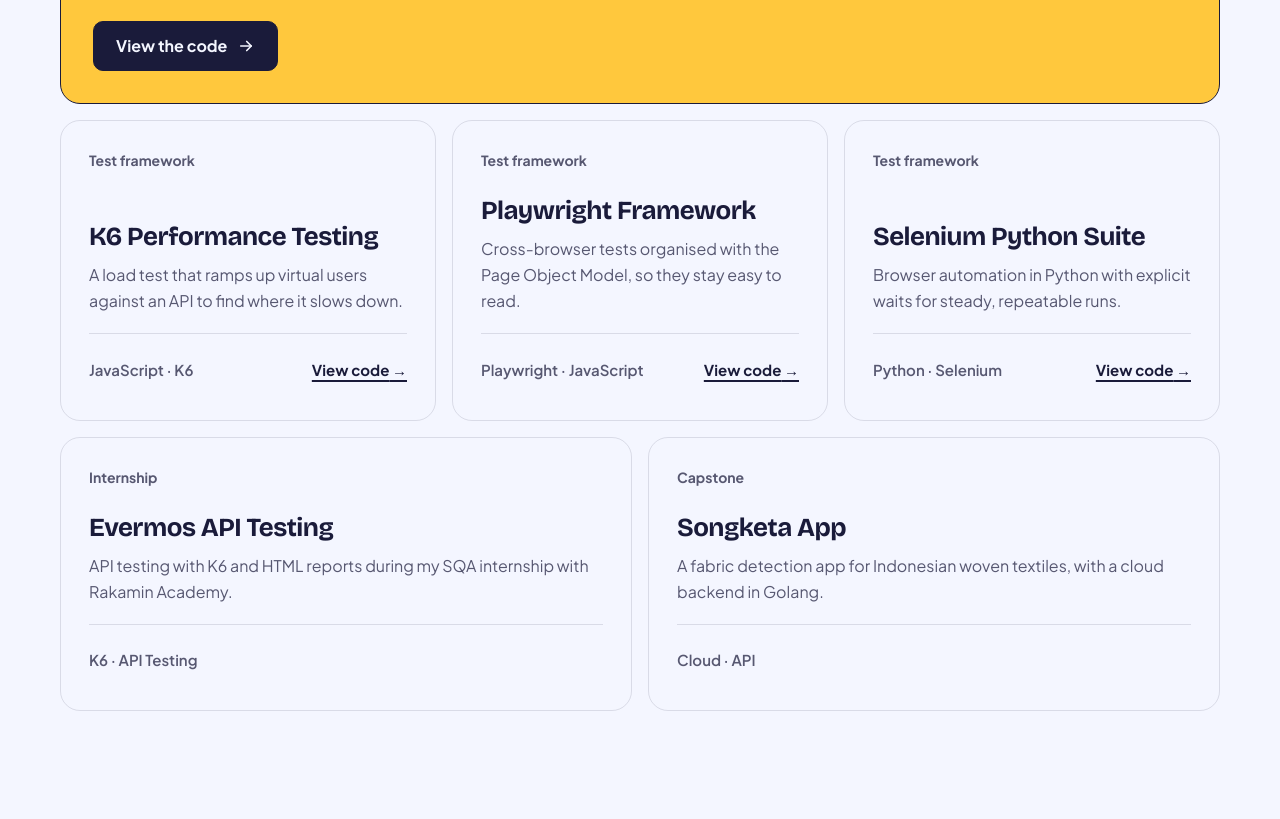
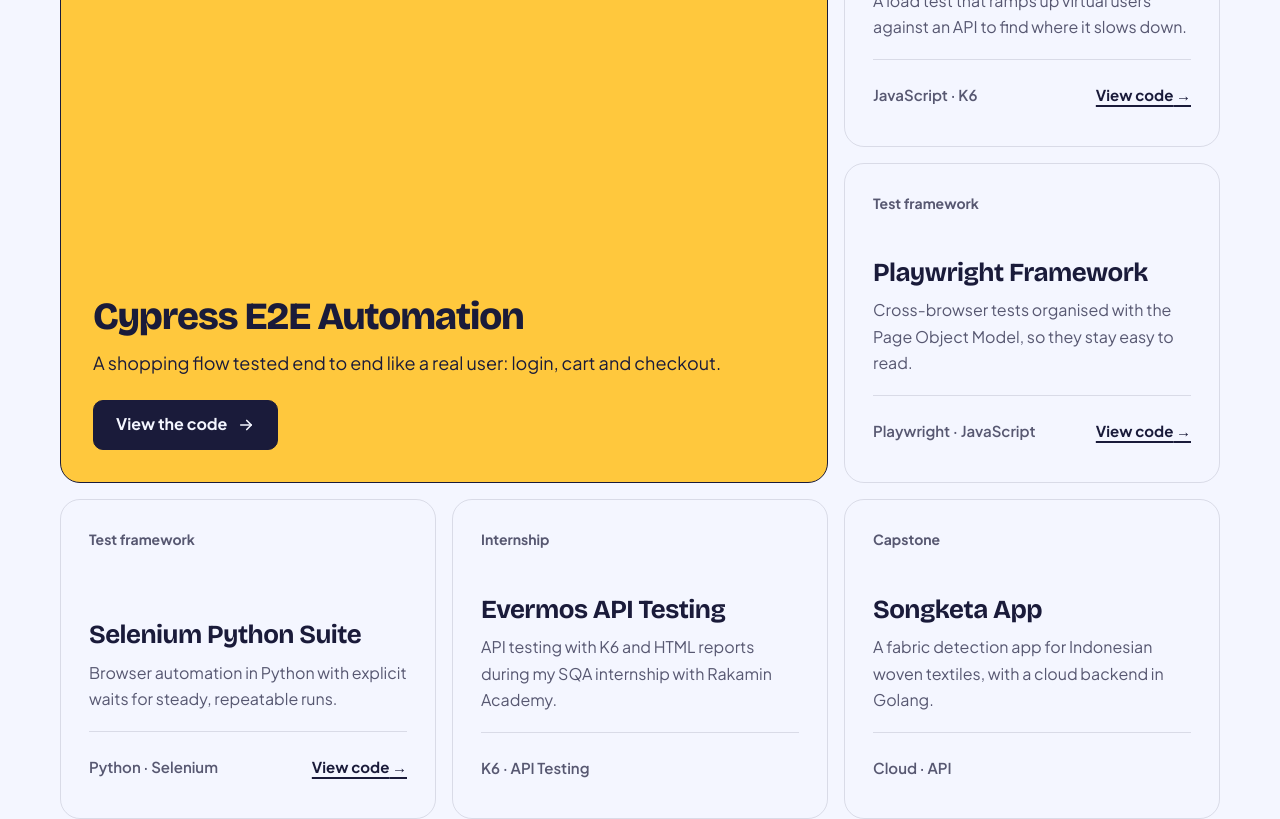
Before and after one commit to HyungMaulss/tegar-portfolio, a React (Vite) app: page / in a window 1280 px wide. Shown: the part 3040-3859 px from the top of the page. Built offline with nearby package versions, Linux system fonts and the light colour scheme.

Commit message:
Revert compact project cards; restore the 2x2 featured card
This reverts commit 3bcd2b6.

```diff
--- a/src/components/Projects.css
+++ b/src/components/Projects.css
@@ -22,6 +22,7 @@
 .card {
     display: flex;
     flex-direction: column;
+    min-height: 320px;
     padding: 28px;
     border-radius: var(--r-lg);
     border: 1px solid var(--line);
@@ -34,9 +35,9 @@
     box-shadow: 6px 6px 0 var(--ink);
 }
 
-/* Featured card runs the full row at its natural height, so it carries no empty space. */
 .card--feat {
-    grid-column: 1 / -1;
+    grid-column: span 2;
+    grid-row: span 2;
     padding: 32px;
     background: var(--sun);
     color: var(--on-sun);
@@ -131,32 +132,15 @@
     color: var(--muted);
 }
 
-/* Three columns on a 6-track grid: the last two cards share the final row instead of leaving a hole.
-   shortcut: assumes 5 non-featured projects, revisit the nth-last-child rule if that count changes. */
-@media (min-width: 1000px) {
-    .work__grid {
-        grid-template-columns: repeat(6, minmax(0, 1fr));
-    }
-
-    .card {
-        grid-column: span 2;
-    }
-
-    .card:nth-last-child(-n + 2) {
-        grid-column: span 3;
-    }
-
-    .card--feat {
-        grid-column: 1 / -1;
-    }
-}
-
 @media (max-width: 760px) {
     .card--feat {
+        grid-column: auto;
+        grid-row: auto;
         padding: 24px;
     }
 
     .card {
+        min-height: 0;
         padding: 24px;
     }
 
```
